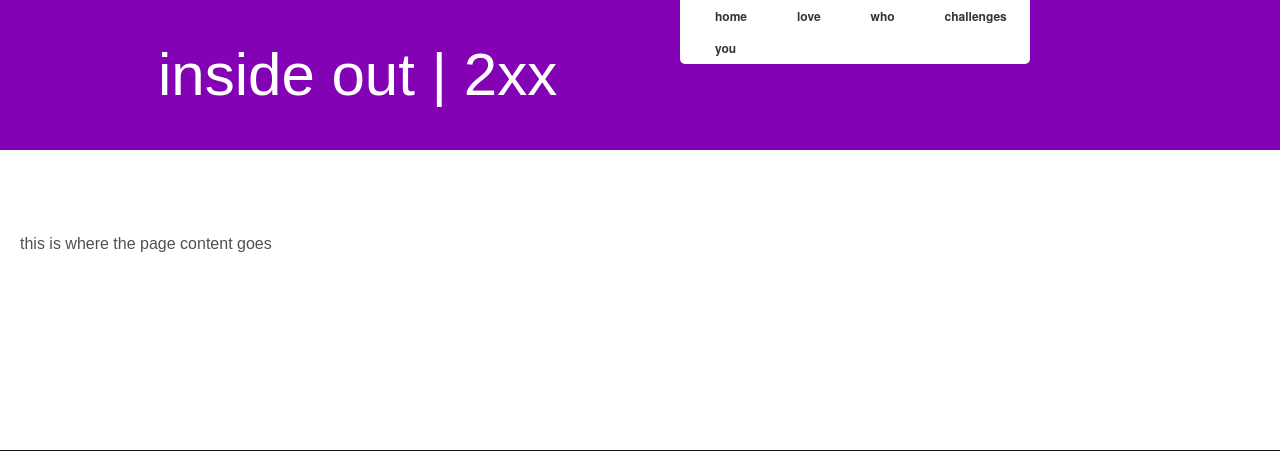
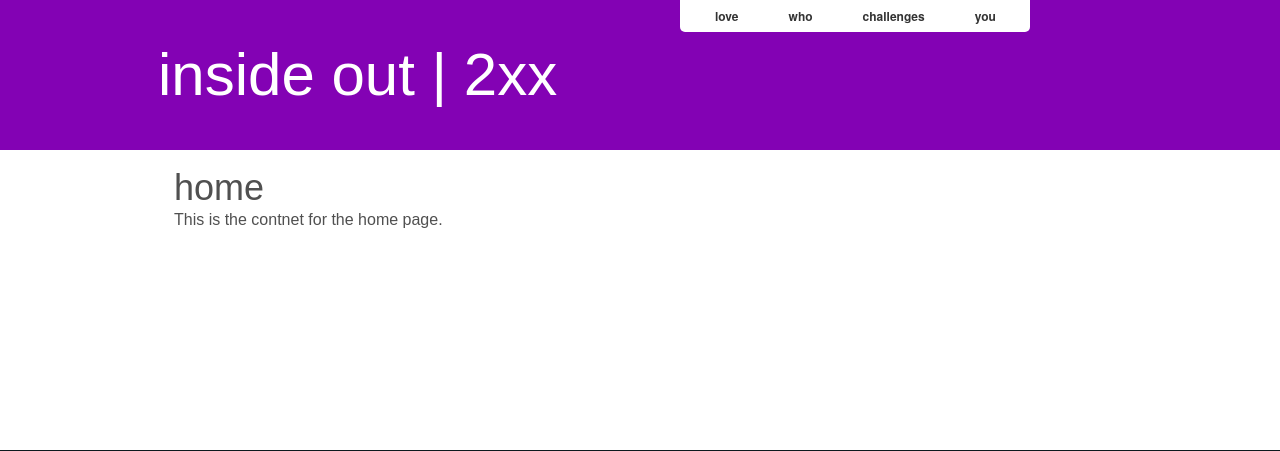
Before and after one commit to School-WEB-230-JasonKurtz/2xx, a PHP site: page /index.php in a window 1280 px wide. Shown: the top 451 px of the page. Run offline with PHP 8.4, Linux system fonts and the light colour scheme.

Commit message:
updates to functions and index.php

```diff
--- a/include/functions.inc.php
+++ b/include/functions.inc.php
@@ -2,14 +2,28 @@
 	function menuBuilder( $obj ) {
           $menRtn = '<ul>';
           foreach ( $obj as $key => $value ) {
+			if(basename($value[ 'pageLink' ],'.html') != 'home') {
 	               $menRtn .= '<li>';
 	               $menRtn .= '<a href="index.php?pg=' . basename($value[ 'pageLink' ],'.html') . '">' . $value[ 'pageName' ] . '</a>';
 	               if ( is_array( $value[ 'childPages' ] ) ) {
 	                    $menRtn .= ( menuBuilder( $value[ 'childPages' ] ) );
 	               }
 	               $menRtn .= '</li>';
+			}
           };
           $menRtn .= '</ul>';
           return $menRtn;
      }
+
+     function getPage( $obj, $pg = DEFUALT_PAGE ) {
+          $pg = ( !empty( $_GET[ 'pg' ] ) ) ? $_GET[ 'pg' ] : $pg;
+          foreach ( $obj as $name => $value ) {
+               if ( basename($value[ 'pageLink' ],'.html') == $pg ) {
+                    echo '<div class="container animated fadeIn"><h1>' . $value[ 'pageName' ] .'</h1></div><div class="container animated fadeIn">' . $value[ 'pageContent' ] . '</div>';
+               } elseif ( is_array( $value[ 'childPages' ] )) {
+                    getPage( $value[ 'childPages' ], $pg );
+               }
+          }
+     }
+
 ?>
--- a/index.php
+++ b/index.php
@@ -1,12 +1,5 @@
 <?php
 	require_once('include/header.inc.php');
- ?>
-        <section>
-
-            <p>this is where the page content goes</p>
-
-        </section>
-
-<?php
+	getPage($content['pages']);
 	require_once('include/footer.inc.php');
  ?>
```
Lines whose indentation alone changed are shown as unchanged.
